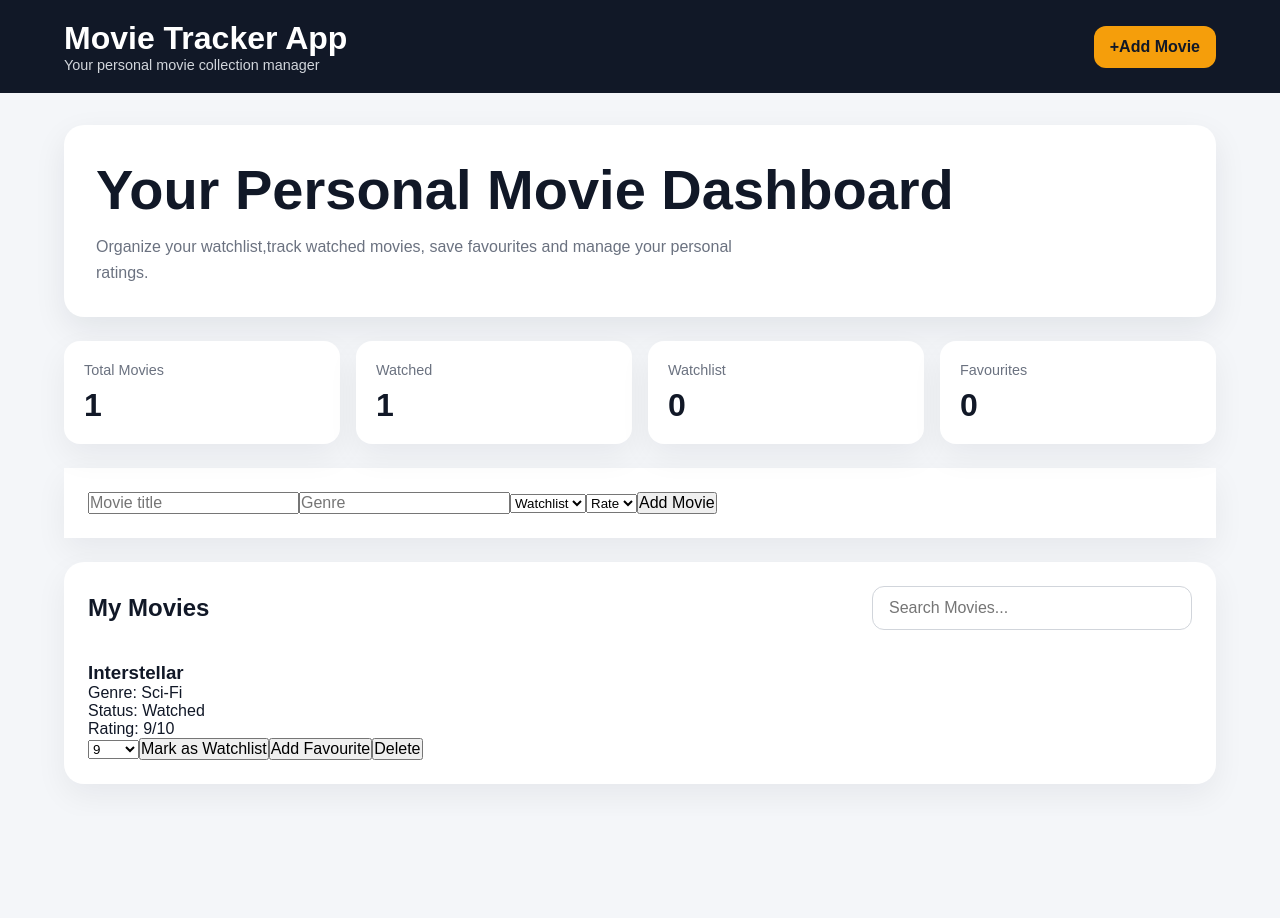
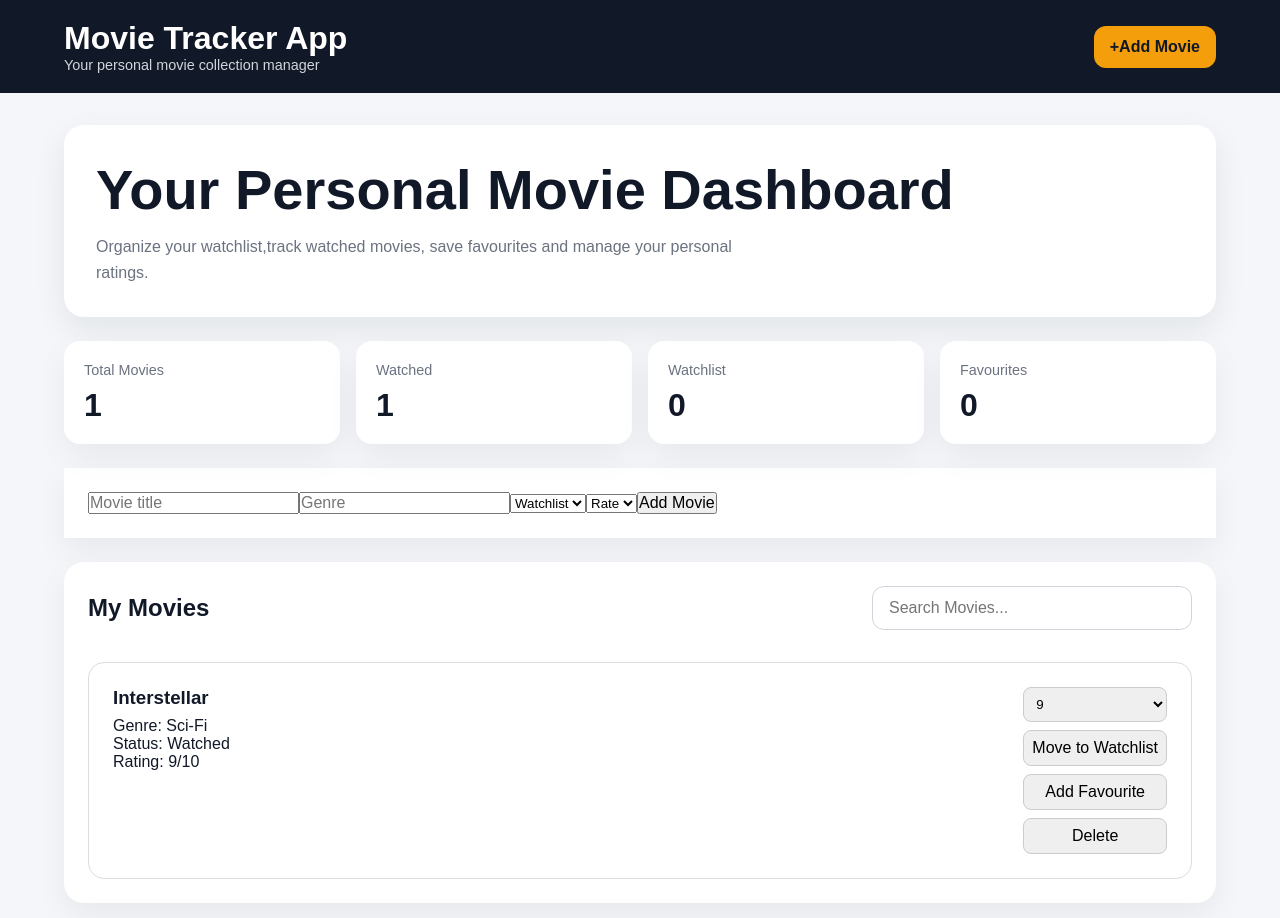
Before and after one commit to Ujjwal-Darnal/Movie-Tracker-App, a React (Vite) app: page / in a window 1280 px wide. Shown: the top 918 px of the page. Before the commit the page ends 816 px from the top, so only its background shows below. Built offline with nearby package versions, Linux system fonts and the light colour scheme.

Commit message:
Improve the Ui

```diff
--- a/src/components/MovieCard.jsx
+++ b/src/components/MovieCard.jsx
@@ -6,16 +6,23 @@ function MovieCard({
   onUpdateRating,
 }) {
   return (
-    <div>
+  <div className="movie-card">
+    <div className="movie-info">
       <h3>{movie.title}</h3>
 
       <p>Genre: {movie.genre}</p>
       <p>Status: {movie.status}</p>
       <p>Rating: {movie.rating}/10</p>
 
+      {movie.isFavourite && <span>⭐ Favourite</span>}
+    </div>
+
+    <div className="movie-actions">
       <select
         value={movie.rating}
-        onChange={(e) => onUpdateRating(movie.id, e.target.value)}
+        onChange={(e) =>
+          onUpdateRating(movie.id, e.target.value)
+        }
       >
         <option value="0">Rate</option>
         <option value="1">1</option>
@@ -31,18 +38,23 @@ function MovieCard({
       </select>
 
       <button onClick={() => onToggleStatus(movie.id)}>
-        Mark as {movie.status === "Watched" ? "Watchlist" : "Watched"}
+        {movie.status === "Watched"
+          ? "Move to Watchlist"
+          : "Mark as Watched"}
       </button>
 
       <button onClick={() => onToggleFavourite(movie.id)}>
-        {movie.isFavourite ? "Remove Favourite" : "Add Favourite"}
+        {movie.isFavourite
+          ? "Remove Favourite"
+          : "Add Favourite"}
       </button>
 
       <button onClick={() => onDeleteMovie(movie.id)}>
         Delete
       </button>
     </div>
-  );
+  </div>
+);
 }
 
 export default MovieCard;
--- a/src/styles/App.css
+++ b/src/styles/App.css
@@ -186,3 +186,37 @@ input {
   border: 1.25rem;
    box-shadow: 0 0.75rem 2rem rgba(17, 24, 39, 0.06);
 }
+
+/* ====== movie list ===== */
+.movie-list{
+  display: flex;
+  flex-direction: column;
+  gap: 1rem;
+}
+
+/* ======== movie card ===== */
+.movie-card{
+  background-color: white;
+  border-radius: 1rem;
+  padding: 1.5rem;
+  display: flex;
+  justify-content: space-between;
+  align-items: flex-start;
+  border: 1px solid #ddd;
+}
+.movie-info h3{
+  margin-bottom: 0.5rem;
+}
+.movie-actions{
+  display: flex;
+  flex-direction: column;
+  gap: 0.5rem;
+}
+
+.movie-actions button,
+.movie-actions select {
+  padding: 0.5rem;
+  border-radius: 0.5rem;
+  border: 1px solid #ccc;
+  cursor: pointer;
+}
```
